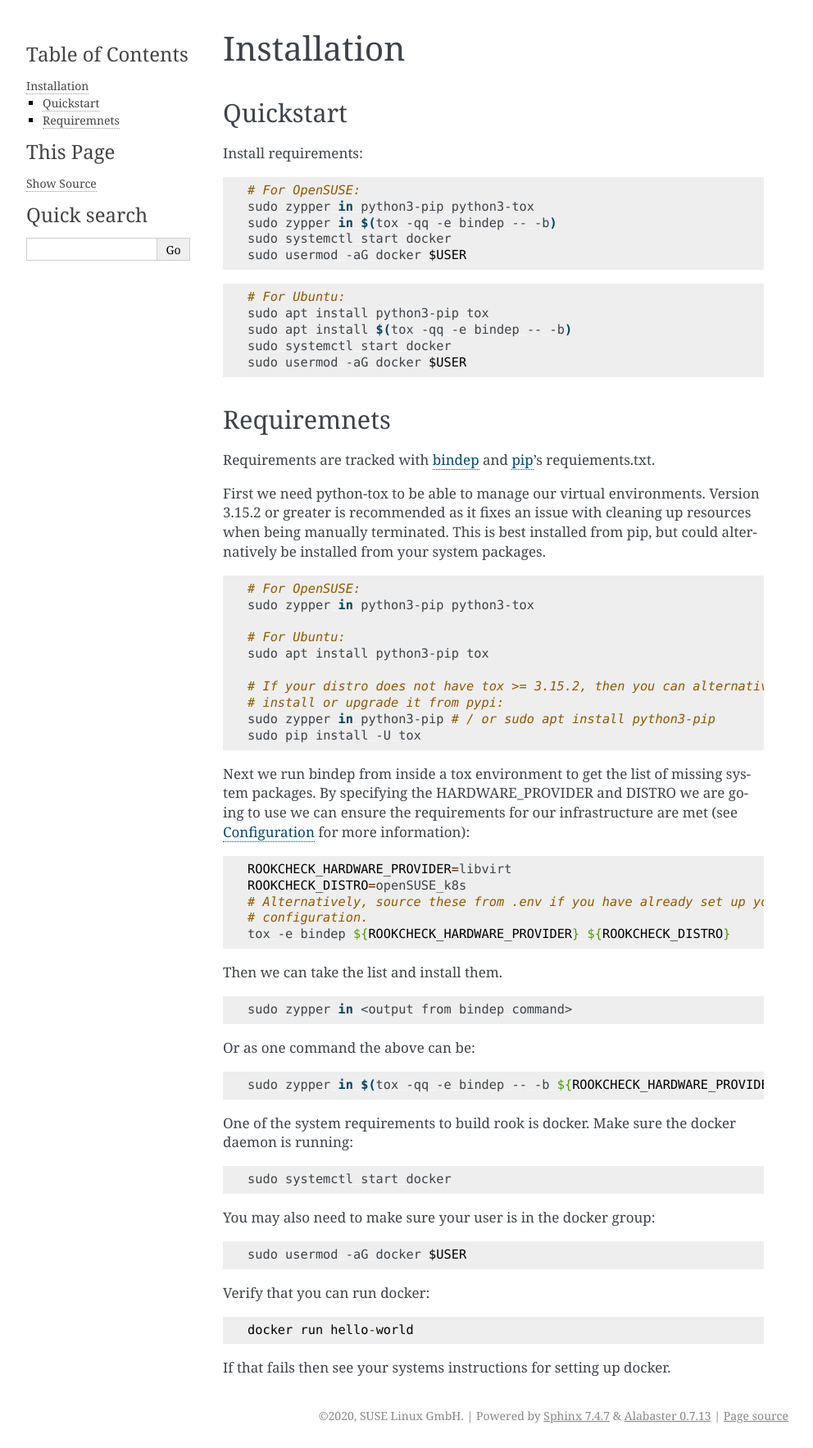
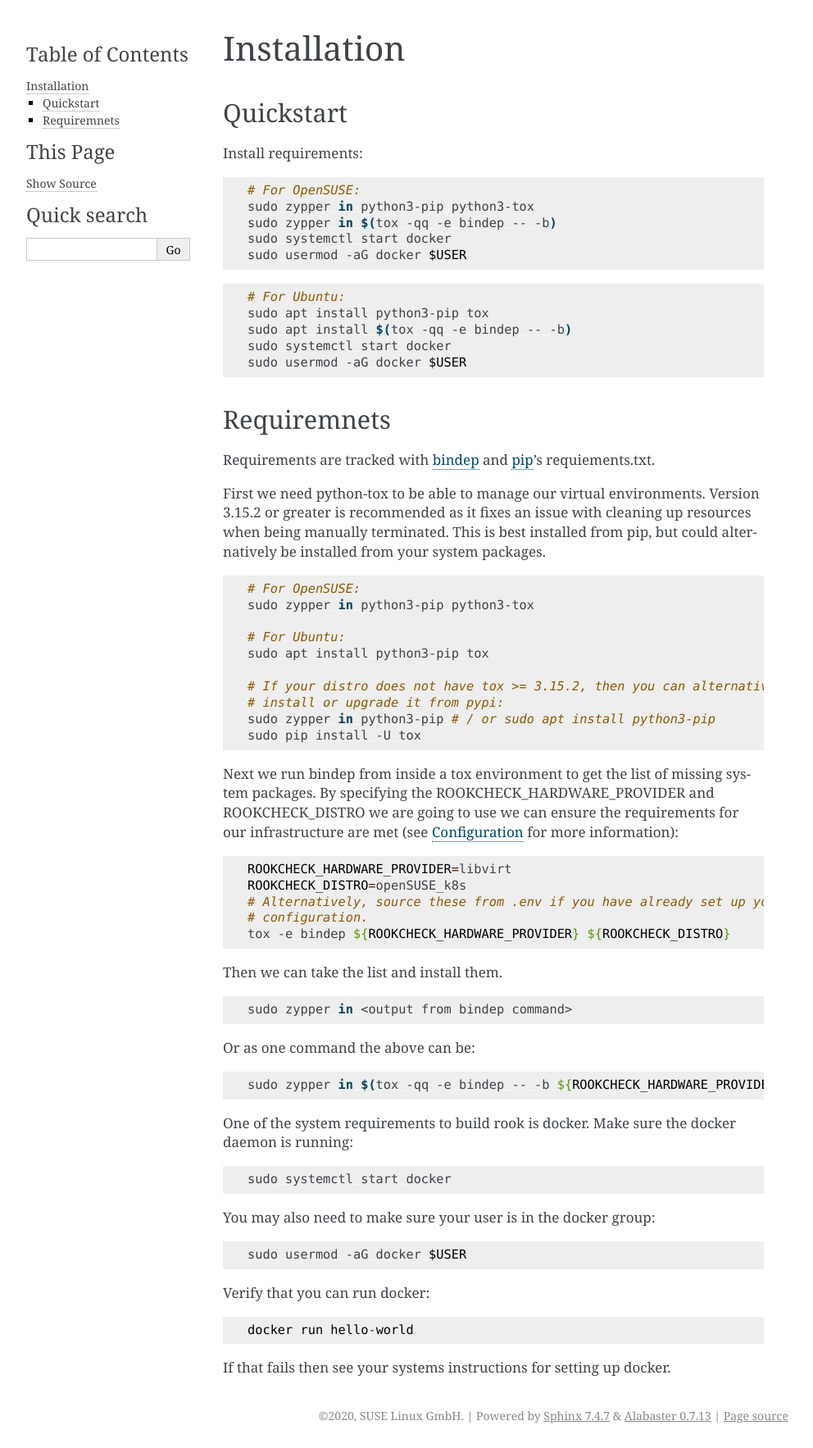
Before and after one commit to SUSE/rookcheck, a Sphinx documentation site: the page built from doc/source/installation.rst, in a window 1280 px wide. Shown: the whole page at 82% size, without its empty margins (148-1140 px from the left). Built offline with Sphinx 7.4.7, drawn with Linux system fonts in a browser that asks for light colours.

Commit message:
doc: fix hardware provider variable name
By default there is ROOKCHECK_ prefix used for environment variables
according to the configuration.env, align documentation with that fact
so user does not dig deep into this configuration nuances.

Fixes: #160
Signed-off-by: Kyr Shatskyy <kyrylo.shatskyy@suse.com>

```diff
--- a/doc/source/configuration.rst
+++ b/doc/source/configuration.rst
@@ -66,7 +66,7 @@ Then some environment variables are needed:
 
 .. code-block:: bash
 
-   export HARDWARE_PROVIDER='LIBVIRT'
+   export ROOKCHECK_HARDWARE_PROVIDER='LIBVIRT'
 
 .. automodule:: tests.config
    :members:
--- a/doc/source/installation.rst
+++ b/doc/source/installation.rst
@@ -49,9 +49,10 @@ could alternatively be installed from your system packages.
     sudo pip install -U tox
 
 Next we run bindep from inside a tox environment to get the list of missing
-system packages. By specifying the HARDWARE_PROVIDER and DISTRO we are going
-to use we can ensure the requirements for our infrastructure are met (see
-:ref:`configuration` for more information):
+system packages.
+By specifying the ROOKCHECK_HARDWARE_PROVIDER and ROOKCHECK_DISTRO we are
+going to use we can ensure the requirements for our infrastructure are met
+(see :ref:`configuration` for more information):
 
 .. code-block:: bash
 
```
Also changed, not shown: 1 other file.
